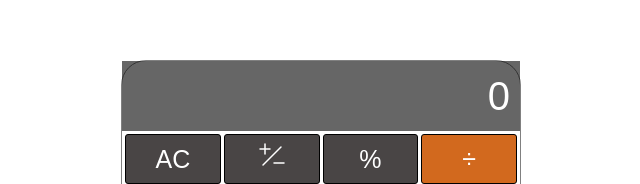
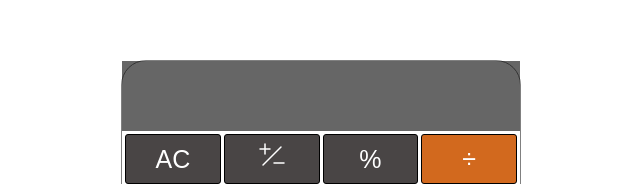
Before and after one commit to Gorkemyazcii/Calculator, a plain HTML site: page index.html in a window 1280 px wide. Shown: the part 170-354 px from the top of the page, 319-959 px from the left. Drawn offline with Linux system fonts and the light colour scheme.

Commit message:
class düzenleme

```diff
--- a/index.html
+++ b/index.html
@@ -14,7 +14,7 @@
 
 
     <div class="calculator">
-        <input type="text" class="calculator-input" value="0" disabled>
+        <input type="text" class="calculator-input" disabled>
 
         <div class="calculator-keys">
 
```
